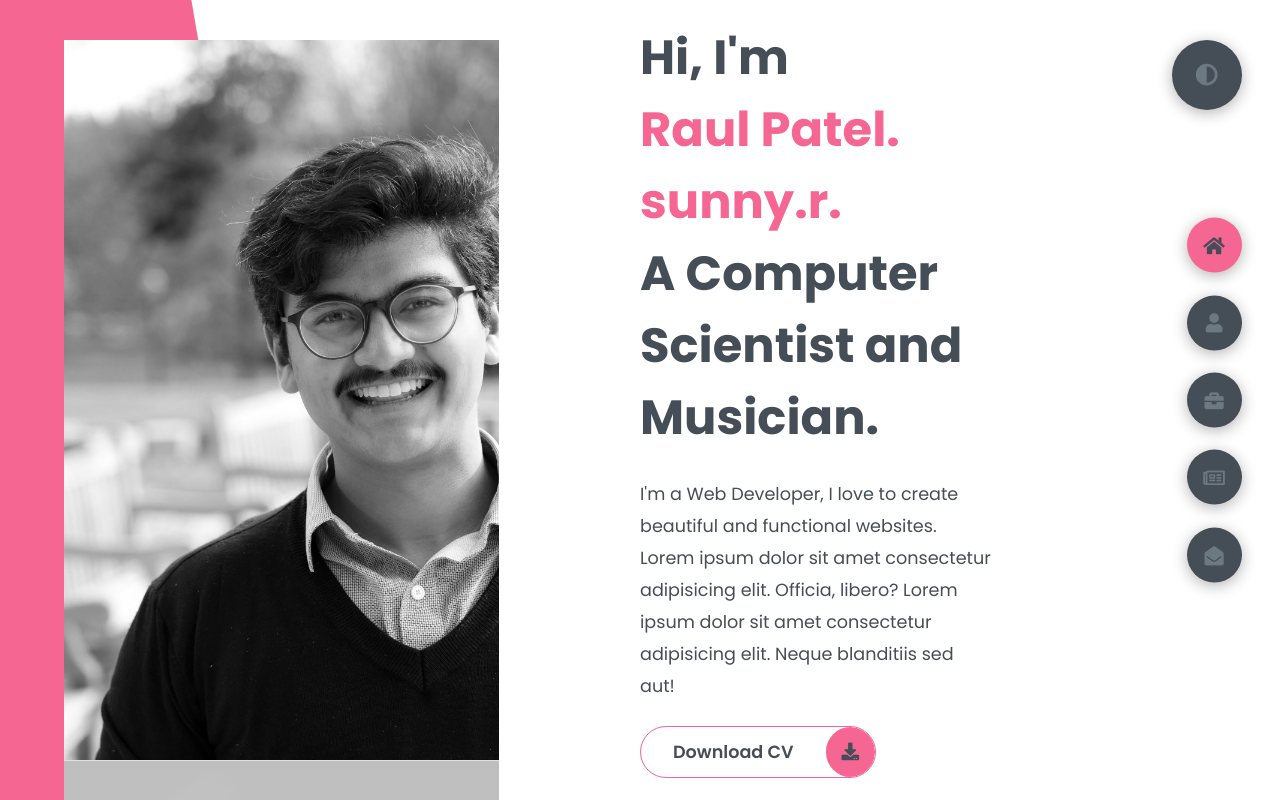
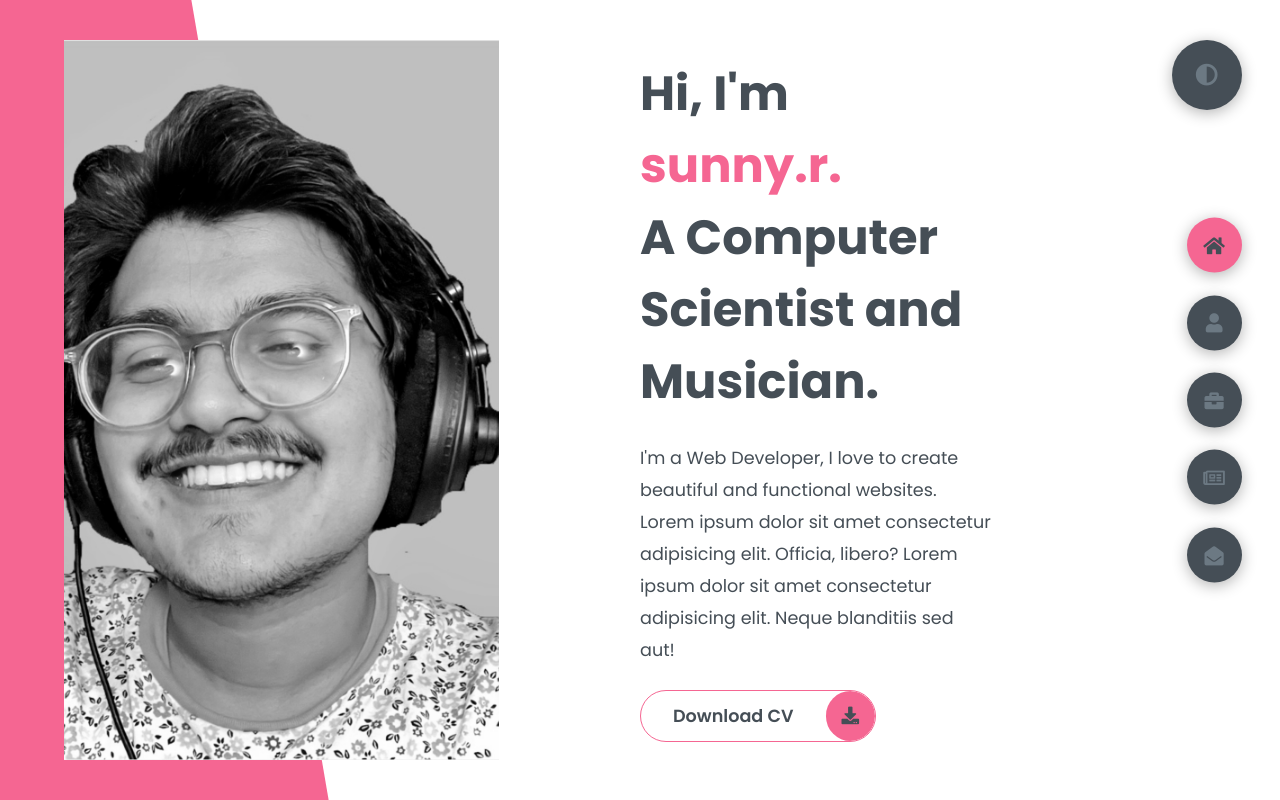
Before and after one commit to raulpatel/raulpatel.github.io, a plain HTML site: page index.html in a window 1280 px wide. Both pictures are taken after a click on the element 1206 px from the left and 75 px from the top of the page. Drawn offline with Linux system fonts and the light colour scheme.

Commit message:
debugging toggle

```diff
--- a/index.html
+++ b/index.html
@@ -18,13 +18,13 @@
             <div class="left-header">
                 <div class="h-shape"></div>
                 <div class="image">
-                    <img class="dark-mode" src="img/raul.jpeg" alt="">
-                    <img class="light-mode" src="img/sunny.r.jpg" alt="">
+                    <img class="dark-mode" style="display: block" src="img/raul.jpeg" alt="">
+                    <img class="light-mode" style="display: none" src="img/sunny.r.jpg" alt="">
                 </div>
             </div>
             <div class="right-header">
                 <h1 class="name">
-                    Hi, I'm <span class="dark-mode">Raul Patel.</span><span class="light-mode">sunny.r.</span>
+                    Hi, I'm <span class="dark-mode" style="display: block">Raul Patel.</span><span class="light-mode" style="display: none">sunny.r.</span>
                     A Computer Scientist and Musician.
                 </h1>
                 <p>
--- a/styles/styles.scss
+++ b/styles/styles.scss
@@ -33,12 +33,9 @@
     --color-grey-4: #454e56;
     --color-grey-5: #f8f8f8;
     --color-grey-6: #12181b;
-    display: none;
 }
 
-.dark-mode {
-    display: block;
-}
+
 
 body {
     background-color: var(--color-primary);
```
Also changed, not shown: styles/styles.css.
